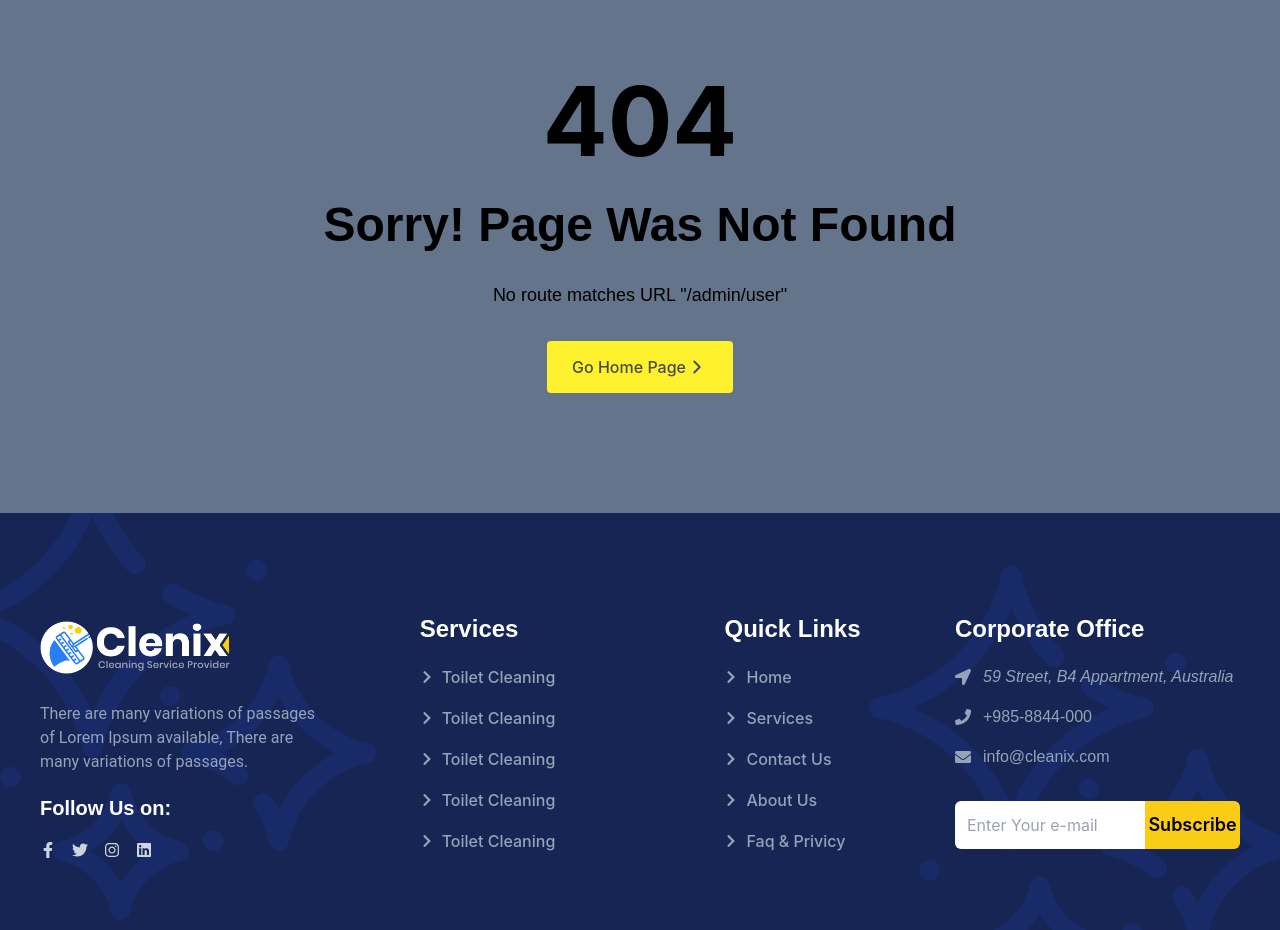
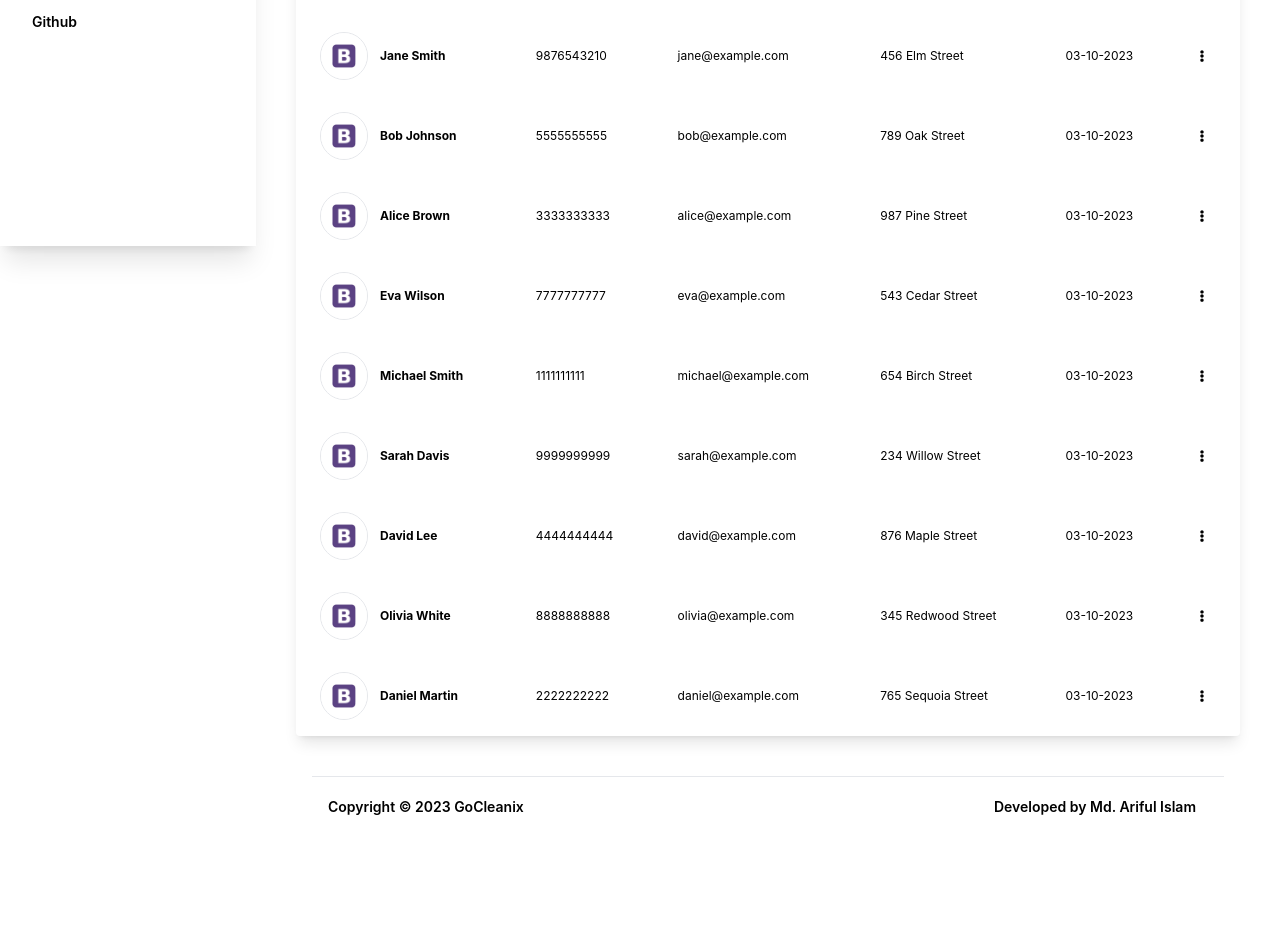
Before and after one commit to muh-arifulislam/f-cleaning-service-client, a React (Create React App) app: page /admin/user in a window 1280 px wide. Shown: the part 554-1484 px from the top of the page. After the commit the page ends 1391 px from the top, so only its background shows below. Built offline with nearby package versions, Linux system fonts and the light colour scheme.

Commit message:
showcase pages added

```diff
--- /dev/null
+++ b/src/components/Admin/Dropdowns/ShowcaseCardDropdown.jsx
@@ -0,0 +1,65 @@
+import React, { useState } from "react";
+import { FaEllipsisV } from "react-icons/fa";
+const ShowcaseCardDropdown = () => {
+  // dropdown props
+  const [dropdownPopoverShow, setDropdownPopoverShow] = React.useState(false);
+  const btnDropdownRef = React.createRef();
+  const popoverDropdownRef = React.createRef();
+  const [modalIsOpen, setModalIsOpen] = useState(false);
+
+  const openModal = () => {
+    setModalIsOpen(true);
+  };
+
+  const closeModal = () => {
+    setModalIsOpen(false);
+  };
+
+  return (
+    <>
+      <a
+        className="text-white bg-secondary py-3 px-3 rounded-full absolute top-[20px] right-[20px]"
+        href="#pablo"
+        ref={btnDropdownRef}
+        onClick={(e) => {
+          e.preventDefault();
+          setDropdownPopoverShow(!dropdownPopoverShow);
+        }}
+      >
+        <FaEllipsisV />
+      </a>
+      <div
+        ref={popoverDropdownRef}
+        className={
+          (dropdownPopoverShow ? "block " : "hidden ") +
+          "bg-white text-base z-50 absolute top-0 right-0 translate-x-[-60%] translate-y-[20%]  py-2 list-none text-center rounded shadow-lg min-w-48 max-h-48 overflow-y-auto mb-2"
+        }
+      >
+        <a
+          href="#pablo"
+          className={
+            "text-sm py-2 px-4 font-normal block w-full whitespace-nowrap bg-transparent text-blueGray-700"
+          }
+          onClick={(e) => e.preventDefault()}
+        >
+          Modify Service
+        </a>
+        <a
+          href="#pablo"
+          className={
+            "text-sm py-2 px-4 font-normal block w-full whitespace-nowrap bg-transparent text-blueGray-700"
+          }
+          onClick={(e) => {
+            e.preventDefault();
+            setModalIsOpen(true);
+            setDropdownPopoverShow(false);
+          }}
+        >
+          Remove Service
+        </a>
+      </div>
+    </>
+  );
+};
+
+export default ShowcaseCardDropdown;
--- a/src/components/User/Navbar.jsx
+++ b/src/components/User/Navbar.jsx
@@ -117,6 +117,14 @@ const Navbar = () => {
               </li>
               <li>
                 <Link
+                  to={"/showcase"}
+                  className="block text-lg py-2 pl-3 pr-4 text-gray-900 rounded transition hover:bg-gray-100 md:hover:bg-transparent md:hover:text-secondary md:p-0 md:dark:hover:text-blue-500 dark:text-white dark:hover:bg-gray-700 dark:hover:text-white md:dark:hover:bg-transparent dark:border-gray-700"
+                >
+                  Showcase
+                </Link>
+              </li>
+              <li>
+                <Link
                   to={"/about-us"}
                   className="block text-lg py-2 pl-3 pr-4 text-gray-900 rounded transition hover:bg-gray-100 md:hover:bg-transparent md:hover:text-secondary md:p-0 md:dark:hover:text-blue-500 dark:text-white dark:hover:bg-gray-700 dark:hover:text-white md:dark:hover:bg-transparent dark:border-gray-700"
                 >
--- a/src/layout/AdminLayout/FooterAdmin.jsx
+++ b/src/layout/AdminLayout/FooterAdmin.jsx
@@ -10,46 +10,21 @@ export default function FooterAdmin() {
             <div className="w-full md:w-4/12 px-4">
               <div className="text-sm text-blueGray-500 font-semibold py-1 text-center md:text-left">
                 Copyright © {new Date().getFullYear()}{" "}
-                <a
-                  href="https://www.creative-tim.com?ref=nr-footer-admin"
-                  className="text-blueGray-500 hover:text-blueGray-700 text-sm font-semibold py-1"
-                >
-                  Creative Tim
-                </a>
+                <span className="text-blueGray-500 hover:text-blueGray-700 text-sm font-semibold py-1">
+                  GoCleanix
+                </span>
               </div>
             </div>
             <div className="w-full md:w-8/12 px-4">
               <ul className="flex flex-wrap list-none md:justify-end  justify-center">
                 <li>
                   <a
-                    href="https://www.creative-tim.com?ref=nr-footer-admin"
+                    href="https://dev-arifulislam.netlify.app/"
+                    target="_blank"
+                    rel="noreferrer"
                     className="text-blueGray-600 hover:text-blueGray-800 text-sm font-semibold block py-1 px-3"
                   >
-                    Creative Tim
-                  </a>
-                </li>
-                <li>
-                  <a
-                    href="https://www.creative-tim.com/presentation?ref=nr-footer-admin"
-                    className="text-blueGray-600 hover:text-blueGray-800 text-sm font-semibold block py-1 px-3"
-                  >
-                    About Us
-                  </a>
-                </li>
-                <li>
-                  <a
-                    href="http://blog.creative-tim.com?ref=nr-footer-admin"
-                    className="text-blueGray-600 hover:text-blueGray-800 text-sm font-semibold block py-1 px-3"
-                  >
-                    Blog
-                  </a>
-                </li>
-                <li>
-                  <a
-                    href="https://github.com/creativetimofficial/notus-react/blob/main/LICENSE.md?ref=nr-footer-admin"
-                    className="text-blueGray-600 hover:text-blueGray-800 text-sm font-semibold block py-1 px-3"
-                  >
-                    MIT License
+                    Developed by Md. Ariful Islam
                   </a>
                 </li>
               </ul>
--- a/src/layout/AdminLayout/Sidebar.jsx
+++ b/src/layout/AdminLayout/Sidebar.jsx
@@ -197,7 +197,7 @@ const Sidebar = () => {
               <li className="items-center">
                 <Link
                   className="text-blueGray-700 hover:text-blueGray-500 text-xs uppercase py-3 font-bold block"
-                  to="/auth/login"
+                  to="user"
                 >
                   <i className="fas fa-fingerprint text-blueGray-400 mr-2 text-sm"></i>{" "}
                   User
@@ -215,7 +215,7 @@ const Sidebar = () => {
             <ul className="md:flex-col md:min-w-full flex flex-col list-none md:mb-4">
               <li className="inline-flex">
                 <a
-                  href="https://www.creative-tim.com/learning-lab/tailwind/react/colors/notus"
+                  href="https://github.com/muh-arifulislam?tab=repositories"
                   target="_blank"
                   rel="noreferrer"
                   className="text-blueGray-700 hover:text-blueGray-500 text-sm block mb-4 no-underline font-semibold"
--- /dev/null
+++ b/src/pages/Admin/AdminShowcase/AdminShowcase.jsx
@@ -0,0 +1,20 @@
+import React from "react";
+
+// components
+import ShowcaseCardDropdown from "../../../components/Admin/Dropdowns/ShowcaseCardDropdown";
+import CardShowcaseItem from "../../../components/User/CardShowcaseItem";
+
+const AdminShowcase = () => {
+  return (
+    <div>
+      <div className="grid lg:md:grid-cols-3 grid-cols-1 gap-8">
+        <div className="relative">
+          <CardShowcaseItem />
+          <ShowcaseCardDropdown />
+        </div>
+      </div>
+    </div>
+  );
+};
+
+export default AdminShowcase;
--- /dev/null
+++ b/src/pages/Admin/Users/Users.jsx
@@ -0,0 +1,95 @@
+import React, { useState } from "react";
+import CardTableCustomers from "../../../components/Admin/Cards/CardTableCustomers";
+
+const Users = () => {
+  const [customers, setCustomers] = useState([
+    {
+      _id: "1",
+      name: "John Doe",
+      phone: 1234567890,
+      email: "john@example.com",
+      address: "123 Main Street",
+      date: "2023-09-24T12:00:00Z",
+    },
+    {
+      _id: "2",
+      name: "Jane Smith",
+      phone: 9876543210,
+      email: "jane@example.com",
+      address: "456 Elm Street",
+      date: "2023-09-25T14:30:00Z",
+    },
+    {
+      _id: "3",
+      name: "Bob Johnson",
+      phone: 5555555555,
+      email: "bob@example.com",
+      address: "789 Oak Street",
+      date: "2023-09-26T10:15:00Z",
+    },
+    {
+      _id: "4",
+      name: "Alice Brown",
+      phone: 3333333333,
+      email: "alice@example.com",
+      address: "987 Pine Street",
+      date: "2023-09-27T16:45:00Z",
+    },
+    {
+      _id: "5",
+      name: "Eva Wilson",
+      phone: 7777777777,
+      email: "eva@example.com",
+      address: "543 Cedar Street",
+      date: "2023-09-28T11:30:00Z",
+    },
+    {
+      _id: "6",
+      name: "Michael Smith",
+      phone: 1111111111,
+      email: "michael@example.com",
+      address: "654 Birch Street",
+      date: "2023-09-29T13:20:00Z",
+    },
+    {
+      _id: "7",
+      name: "Sarah Davis",
+      phone: 9999999999,
+      email: "sarah@example.com",
+      address: "234 Willow Street",
+      date: "2023-09-30T09:00:00Z",
+    },
+    {
+      _id: "8",
+      name: "David Lee",
+      phone: 4444444444,
+      email: "david@example.com",
+      address: "876 Maple Street",
+      date: "2023-10-01T15:10:00Z",
+    },
+    {
+      _id: "9",
+      name: "Olivia White",
+      phone: 8888888888,
+      email: "olivia@example.com",
+      address: "345 Redwood Street",
+      date: "2023-10-02T08:45:00Z",
+    },
+    {
+      _id: "10",
+      name: "Daniel Martin",
+      phone: 2222222222,
+      email: "daniel@example.com",
+      address: "765 Sequoia Street",
+      date: "2023-10-03T17:00:00Z",
+    },
+  ]);
+
+  return (
+    <>
+      <CardTableCustomers customers={customers} setCustomers={setCustomers} />
+    </>
+  );
+};
+
+export default Users;
--- a/src/pages/User/Showcase/Showcase.jsx
+++ b/src/pages/User/Showcase/Showcase.jsx
@@ -1,9 +1,18 @@
-import React from 'react'
+import React from "react";
+import SectionHeader from "../../../components/User/SectionHeader";
+import ShowcaseSlider from "../../../components/User/ShowcaseSlider";
 
 const Showcase = () => {
   return (
-    <div>Showcase</div>
-  )
-}
+    <>
+      <SectionHeader title={"Showcase"} />
+      <div className="lg:md:py-[120px] py-[60px] lg:md:px-0 px-4">
+        <div className="max-w-[1200px] mx-auto">
+          <ShowcaseSlider />
+        </div>
+      </div>
+    </>
+  );
+};
 
-export default Showcase
+export default Showcase;
```
Also changed, not shown: src/routes/routes.js (+13 -2 lines).
